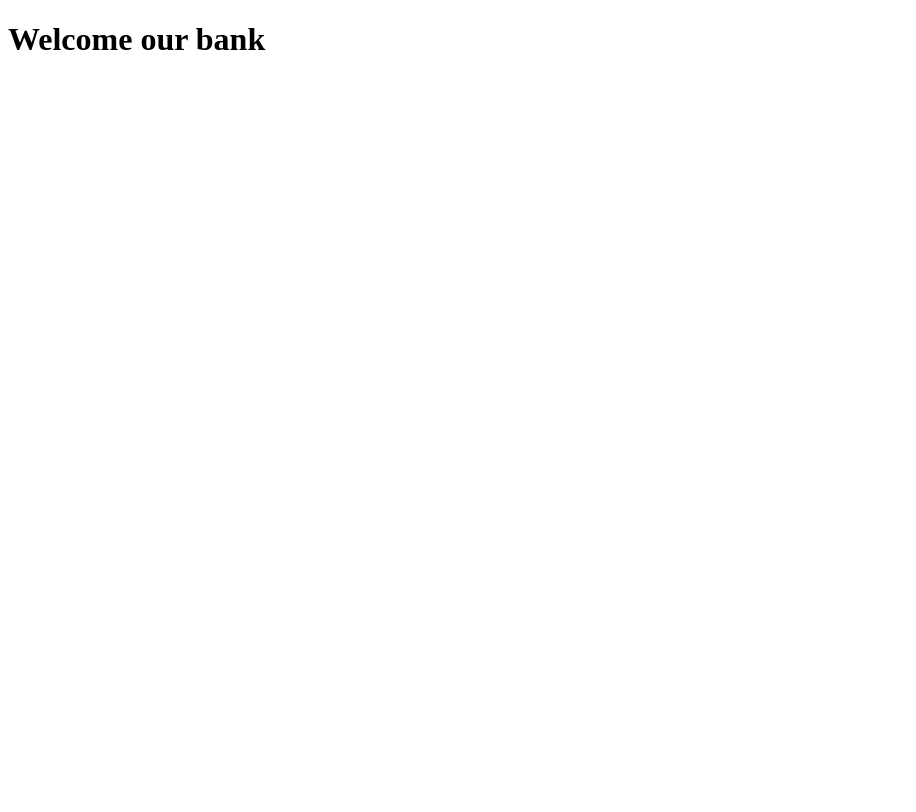
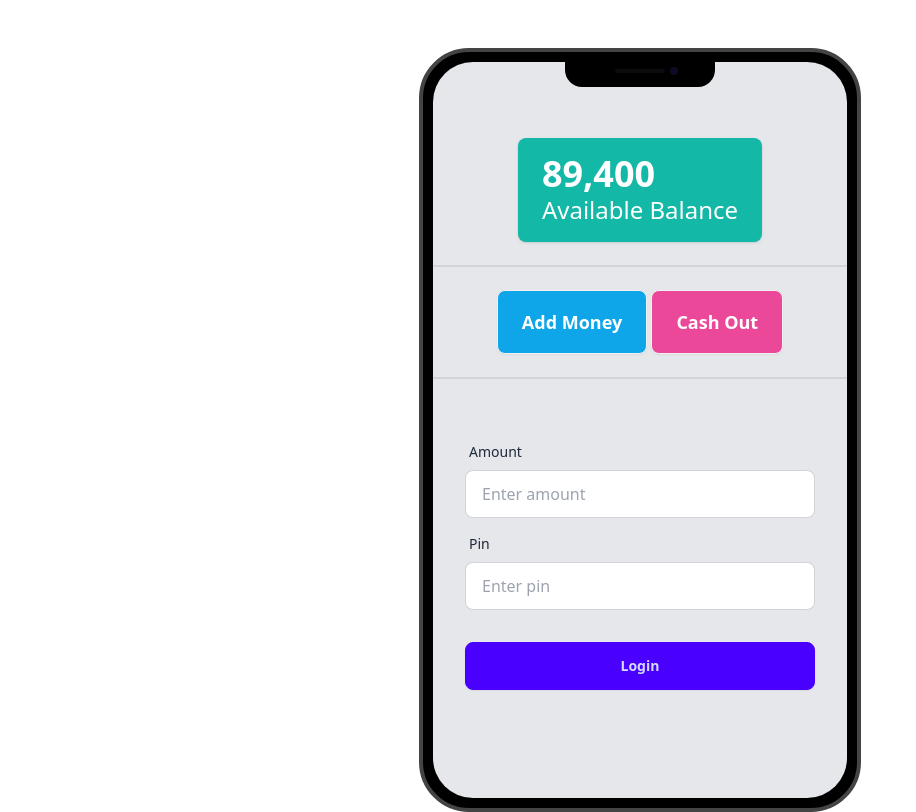
Before and after one commit to HabiburRahman02/payment-bank, a plain HTML site: page home.html in a window 1280 px wide. Shown: the whole page, without its empty margins (0-916 px from the left). Drawn offline with nearby package versions, Linux system fonts and the light colour scheme.

Commit message:
another form added successfully

```diff
--- a/home.html
+++ b/home.html
@@ -5,10 +5,60 @@
     <meta charset="UTF-8">
     <meta name="viewport" content="width=device-width, initial-scale=1.0">
     <title>Our awesome bank</title>
+    <link href="https://cdn.jsdelivr.net/npm/daisyui@4.12.10/dist/full.min.css" rel="stylesheet" type="text/css" />
+    <script src="https://cdn.tailwindcss.com"></script>
 </head>
 
-<body>
-    <h1 class="text-4xl">Welcome our bank</h1>
+<body class="flex mt-12 justify-center items-center">
+    <div class="mockup-phone">
+        <div class="camera"></div>
+        <div class="display">
+            <div class="artboard artboard-demo phone-3 bg-gray-200 ">
+
+                <div class=" w-full">
+                    <!-- available balance -->
+                    <div class="flex justify-center">
+                        <div class="stats shadow rounded-lg bg-teal-500 text-white">
+                            <div class="stat ">
+                                <div class="stat-value">89,400</div>
+                                <div class="stat-desc text-white text-2xl">Available Balance</div>
+                            </div>
+                        </div>
+                    </div>
+
+                    <div class="divider"></div>
+
+                    <div class="flex justify-center">
+                        <div>
+                            <button class="btn btn-lg bg-sky-500 text-white">Add Money</button>
+                            <button class="btn btn-lg  bg-pink-500 text-white">Cash Out</button>
+                        </div>
+                    </div>
+                    <div class="divider"></div>
+
+                    <!-- check -->
+                    <form class="card-body w-full">
+                        <div class="form-control">
+                            <label class="label">
+                                <span class="label-text">Amount</span>
+                            </label>
+                            <input type="number" placeholder="Enter amount" class="input input-bordered" required />
+                        </div>
+                        <div class="form-control">
+                            <label class="label">
+                                <span class="label-text">Pin</span>
+                            </label>
+                            <input type="text" placeholder="Enter pin" class="input input-bordered" required />
+                        </div>
+                        <div class="form-control mt-6">
+                            <button class="btn btn-primary">Login</button>
+                        </div>
+                    </form>
+                </div>
+
+            </div>
+        </div>
+    </div>
 </body>
 
 </html>
```
